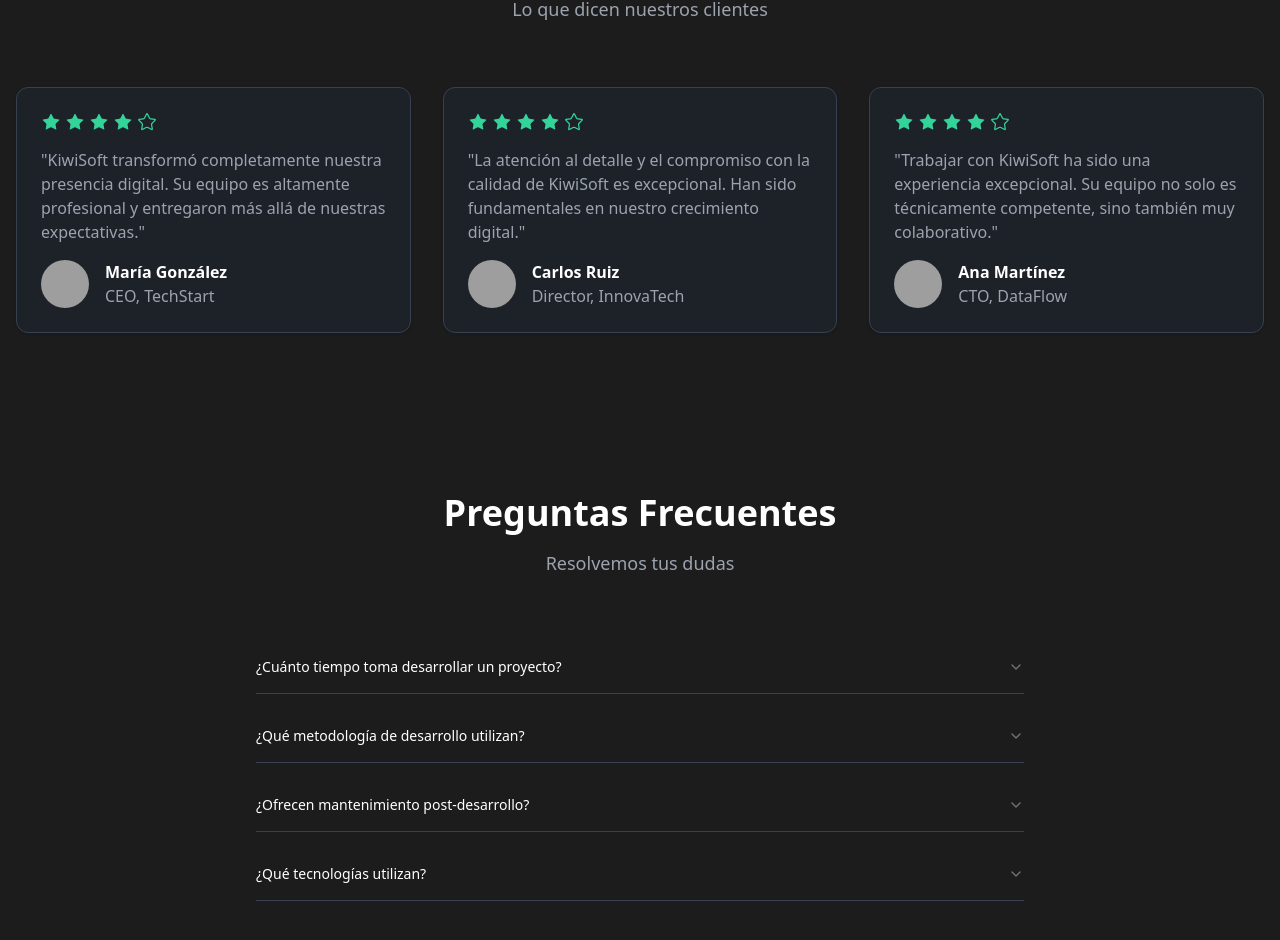
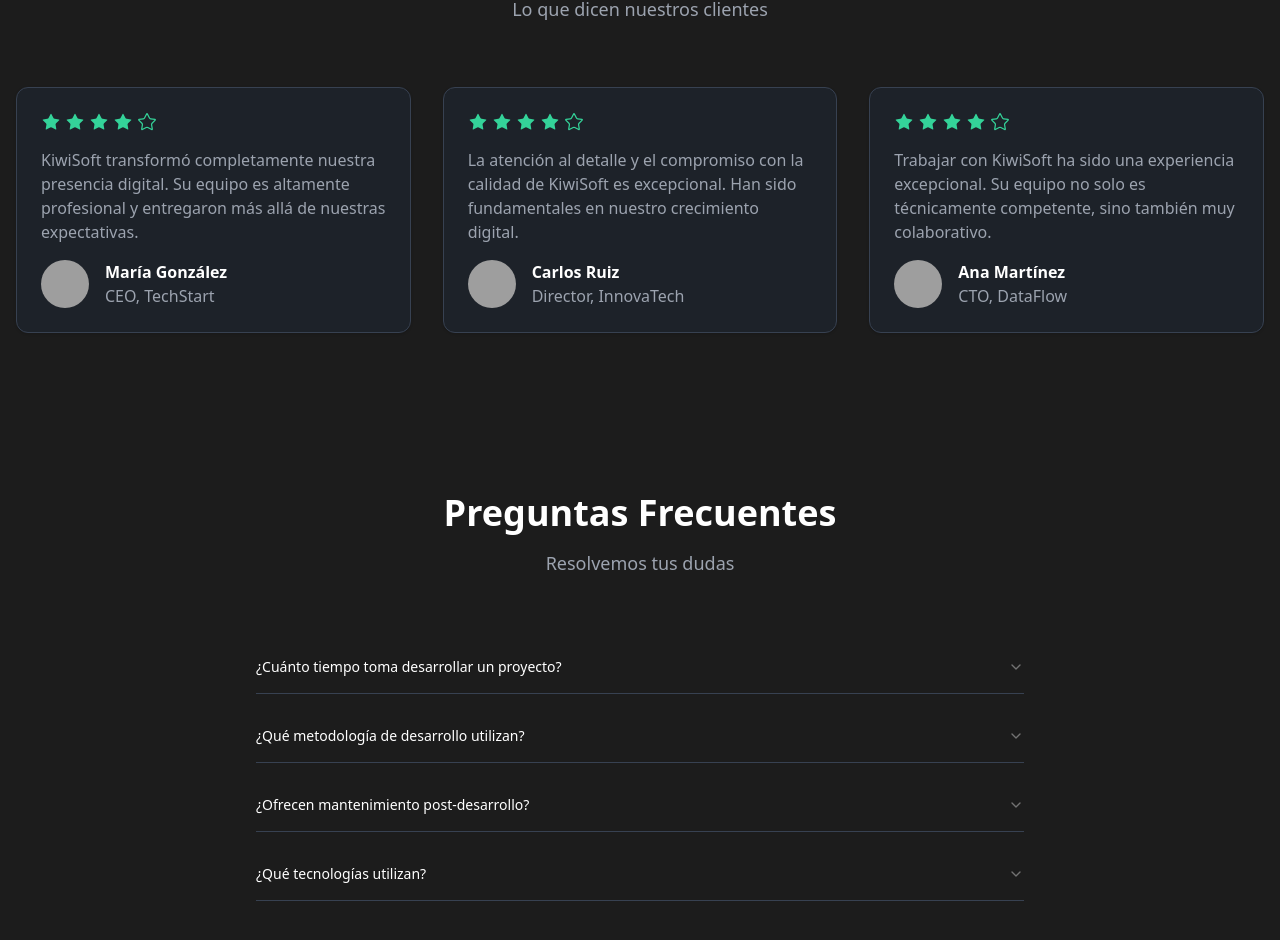
Before and after one commit to lautarolamas/kiwisoft-landing, a Next.js app: page / in a window 1280 px wide. Shown: the part 2011-2951 px from the top of the page. Built offline with nearby package versions, Linux system fonts and the light colour scheme; grey boxes are pictures that could not be loaded.

Commit message:
fix: error deploy

```diff
--- a/src/components/ui/sections/Hero.tsx
+++ b/src/components/ui/sections/Hero.tsx
@@ -4,8 +4,6 @@
 import { motion, AnimatePresence } from "framer-motion";
 import { Button } from "@/components/ui/button";
 import { AspectRatio } from "@/components/ui/aspect-ratio";
-import image from "../../../../public/images/icon.png";
-import Image from "next/image";
 
 export default function Hero() {
   const [currentWord, setCurrentWord] = useState(0);
--- a/src/components/ui/sections/Services.tsx
+++ b/src/components/ui/sections/Services.tsx
@@ -1,7 +1,7 @@
 "use client";
 
 import { Card, CardContent } from "@/components/ui/card";
-import { Code, Blocks, Gem, Shield, Workflow, Zap } from "lucide-react";
+import { Code, Blocks, Gem, Shield } from "lucide-react";
 
 interface ServiceCardProps {
   icon: React.ReactNode;
--- a/src/components/ui/sections/Testimonials.tsx
+++ b/src/components/ui/sections/Testimonials.tsx
@@ -76,7 +76,7 @@
             />
           ))}
         </div>
-        <p className="text-gray-400 mb-4">"{feedback}"</p>
+        <p className="text-gray-400 mb-4">{feedback}</p>
         <div className="flex items-center gap-4">
           <img
             src={avatarUrl}
```
